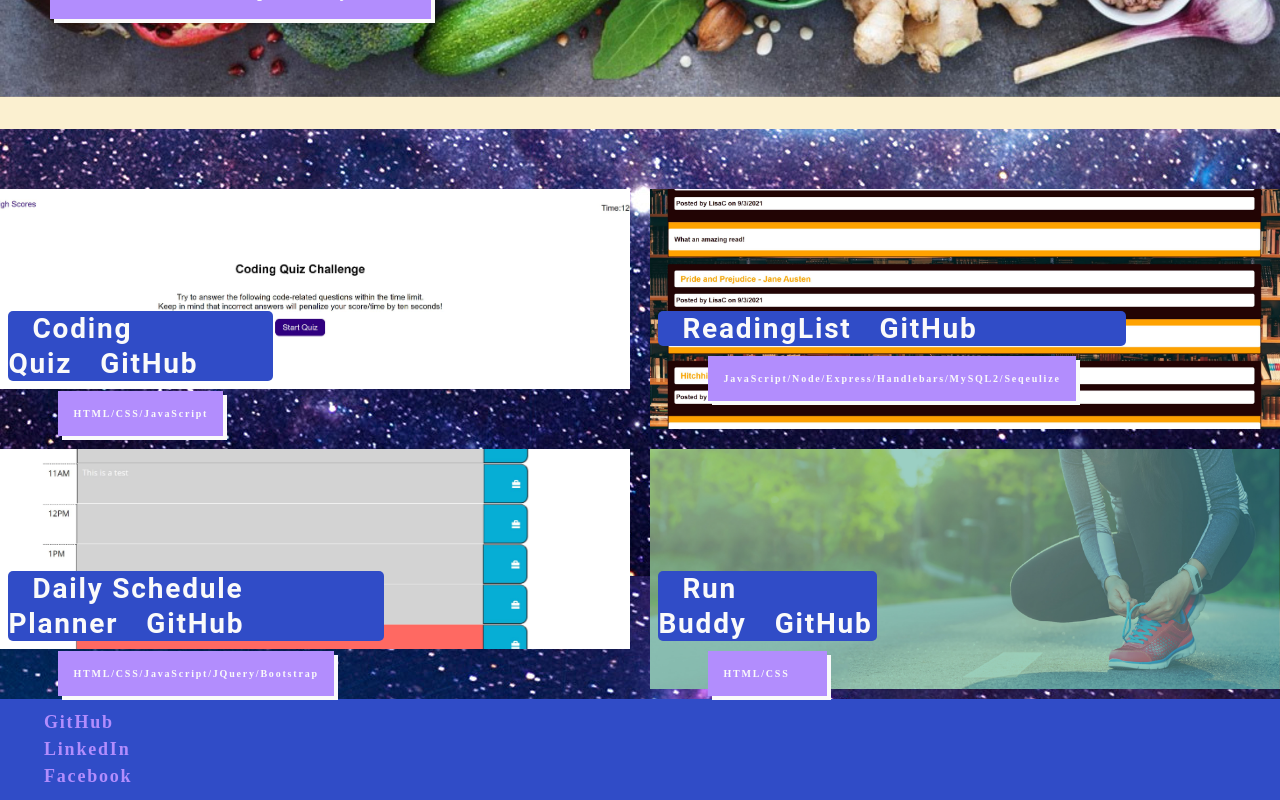
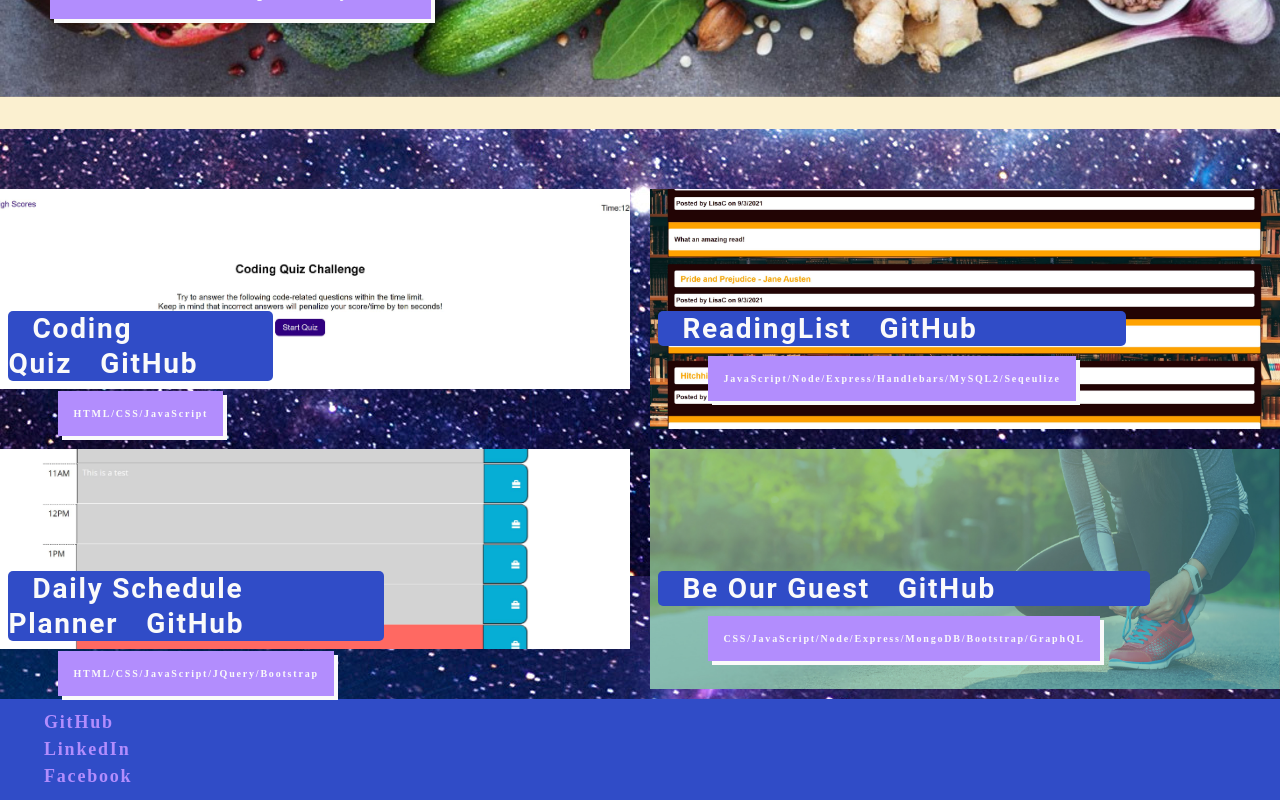
Before and after one commit to lchinquee/xregulargo, a React (Create React App) app: page /portfolio in a window 1280 px wide. Shown: the part 869-1669 px from the top of the page. Built offline with nearby package versions, Linux system fonts and the light colour scheme.

Commit message:
update for project 3

```diff
--- a/src/components/Project/index.js
+++ b/src/components/Project/index.js
@@ -24,7 +24,7 @@ function Project() {
                 <div className="wd-content">
                         <div>
                             <h3>
-                                {/* <!--Includes link to Run Buddy project--> */}
+                                {/* <!--Includes link to What's For Dinner Project 1--> */}
                                 <a href="https://jilliana328.github.io/whats-for-dinner/">What's For Dinner</a>
                                 <a href="https://github.com/lchinquee/whats-for-dinner">GitHub</a>
                             </h3>
@@ -75,12 +75,12 @@ function Project() {
                     <div className="surf-content">
                         <div>
                             <h3>
-                                {/* <!--Includes link to Run Buddy project--> */}
-                                <a href="https://lchinquee.github.io/run-buddy/">Run Buddy</a>
-                                <a href="https://github.com/lchinquee/run-buddy">GitHub</a>
+                                {/* <!--Includes link to Be Our Guest Project 3--> */}
+                                <a href="https://be-our-guest.herokuapp.com/">Be Our Guest</a>
+                                <a href="https://github.com/lchinquee/be-our-guest">GitHub</a>
                             </h3>
                             <p>
-                                HTML/CSS
+                                CSS/JavaScript/Node/Express/MongoDB/Bootstrap/GraphQL
                             </p>
                         </div>
                     </div>
```
